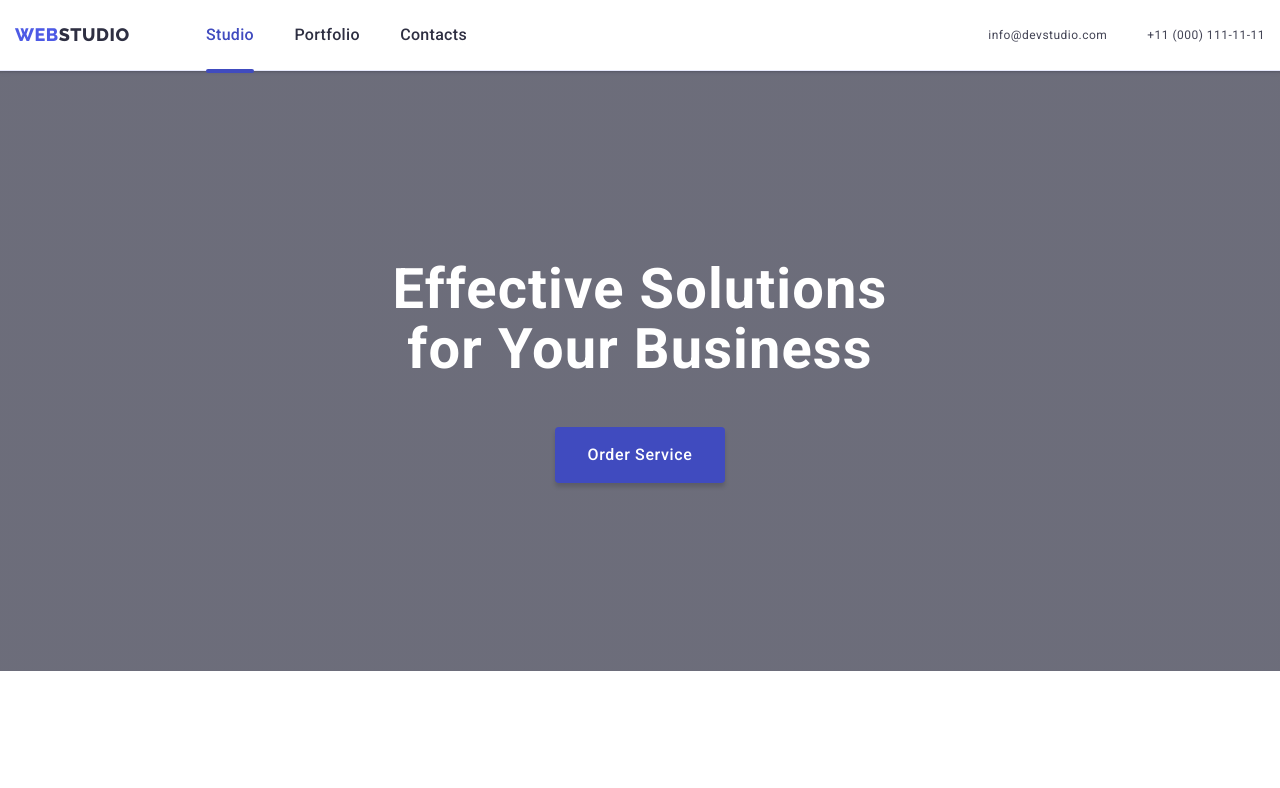
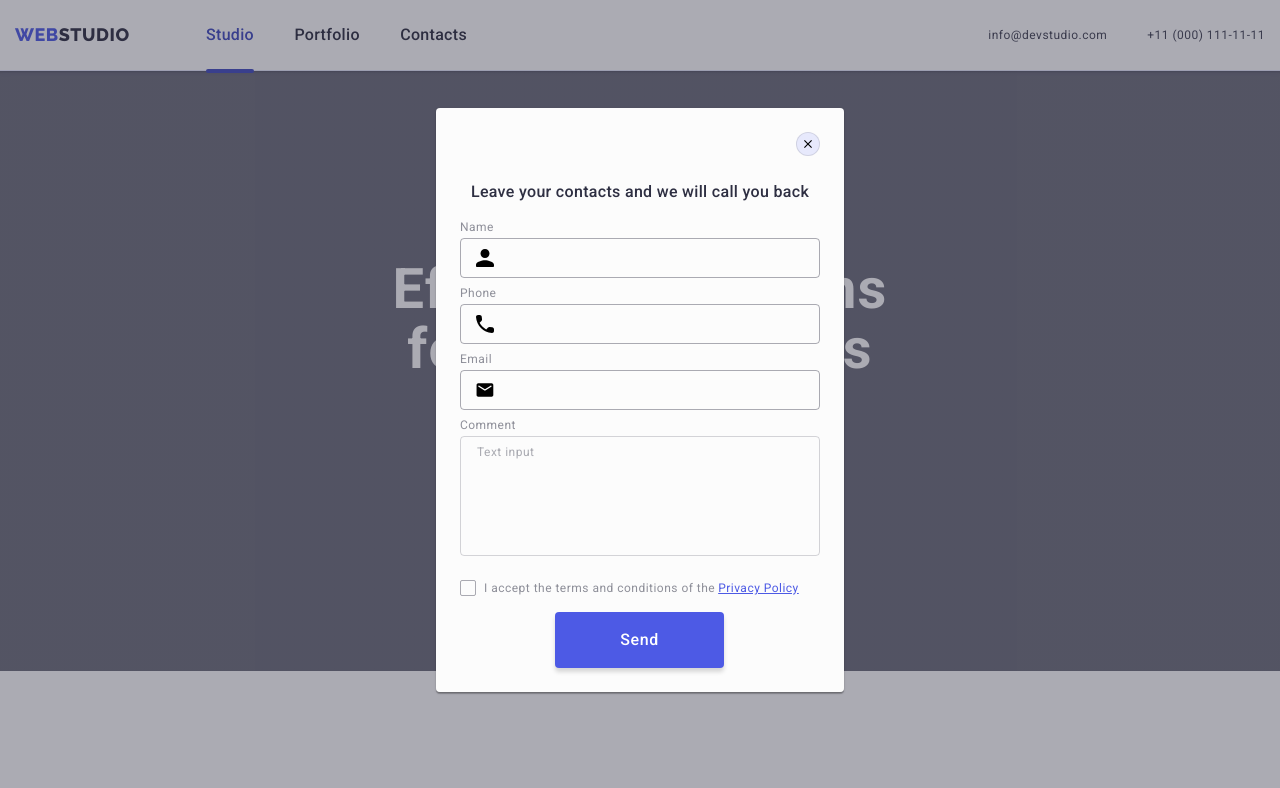
Before and after one commit to DenisGrabko/goit-markup-hw-07, a plain HTML site: page index.html in a window 1280 px wide. Both pictures are taken after a click on the button "Order Service". Shown: the top 788 px of the page. Drawn offline with nearby package versions, Linux system fonts and the light colour scheme.

Commit message:
modal-window-hw-07

```diff
--- a/css/style.css
+++ b/css/style.css
@@ -844,7 +844,7 @@ ol {
     position: absolute;
     top: 50%;
     left: 50%;
-    width: 408px;
+    width: 392px;
     min-height: 584px;
     padding: 72px 24px 24px 24px;
     background:#fcfcfc;
@@ -854,6 +854,7 @@ ol {
     0px 2px 1px rgba(0, 0, 0, 0.2);
     border-radius: 4px;
     transition: transform 250ms cubic-bezier(0.4, 0, 0.2, 1);
+    overflow-x: scroll;
 }
 
 .backdrop-modal-close-btn {
@@ -1352,6 +1353,11 @@ screen and (min-resolution: 2dppx) and (max-width: 768px) {
         justify-content: flex-start;
         margin: 0;
      }
+
+     /*backdrop*/
+    .backdrop-modal-window {
+        width: 408px;
+    }
 
     }
 
--- a/index.html
+++ b/index.html
@@ -670,7 +670,7 @@
         </form>
       </div>
     </div>
-    <scrip src="./mobile-menu.js"></scrip>
+    <script src="./js/modal.js"></script>
     <script src="./js/mobile-menu.js"></script>
   </body>
 </html>
```
